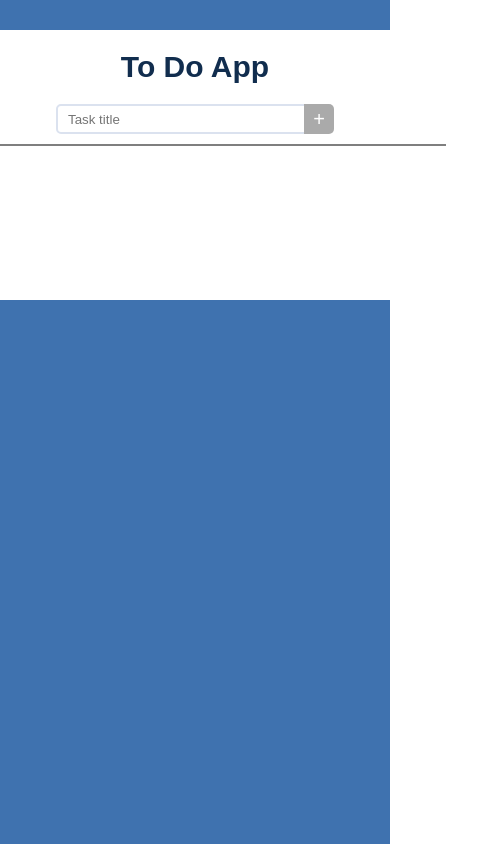
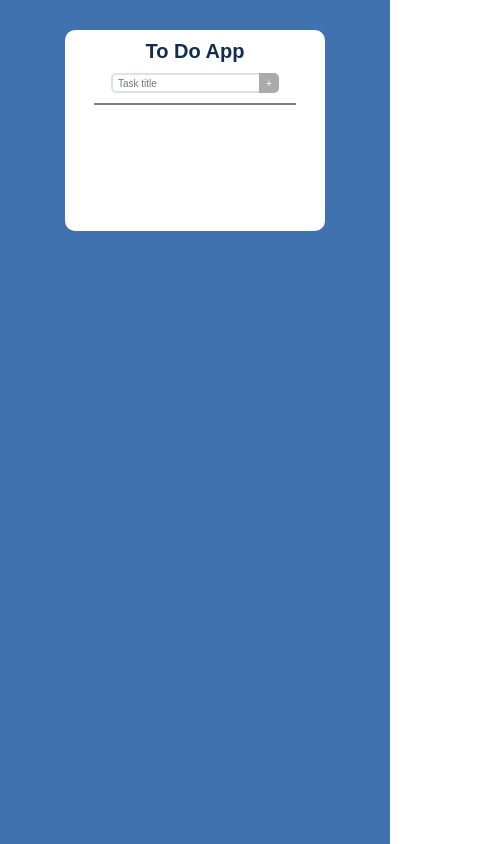
Before and after one commit to tlhalesebaeng/todo-list, a React (Vite) app in the folder todo-list/: page / in a window 390 px wide. Shown: the whole page, 495 px wide, since content can reach past the window. Built offline with nearby package versions, Linux system fonts and the light colour scheme.

Commit message:
responsiveness

```diff
--- a/todo-list/src/App.css
+++ b/todo-list/src/App.css
@@ -1,5 +1,4 @@
 main {
-    height: 100vh;
     width: 100%;
     background-color: #3F72AF;
     display: flex;
@@ -7,8 +6,17 @@ main {
     align-items: center;
 }
 
+.vp-height {
+    height: 100vh;
+}
+
+.normal-height {
+    height: 100%;
+    padding-bottom: 30px;
+}
+
 main section {
-    min-height: 230px;
+    min-height: 308px;
     height: fit-content;
     width: 500px;
     background-color: white;
@@ -72,3 +80,32 @@ hr {
     width: 100%;
     border: 1px solid rgba(0, 0, 0, 0.5);
 }
+
+@media (max-width: 650px) {
+    main section {
+        min-height: 181px;
+        width: 200px;
+        padding: 10px 30px;
+    }
+
+    .app-title {
+        font-size: 20px;
+    }
+
+    .add-task-container {
+        margin-top: 10px;
+    }
+
+    .add-task-container input{
+        width: 150px;
+        height: 20px;
+        font-size: 10px;
+        padding-left: 5px;
+    }
+
+    .add-task-container button {
+        width: 20px;
+        height: 20px;
+        font-size: 10px;
+    }
+}
--- a/todo-list/src/App.jsx
+++ b/todo-list/src/App.jsx
@@ -5,7 +5,6 @@ import Task from './components/Task';
 import { TaskContext } from './store/tasks-context';
 
 function App() {
-  //Todo: Change the tasks state to an app wide state because we need it on the task component
   const taskTitle = useRef();
   const [tasks, updateTasks] = useState([]);
 
@@ -36,7 +35,7 @@ function App() {
   };
 
   return (
-    <main>
+    <main className={tasks.length < 6 ? 'vp-height' : 'normal-height'}>
       <section>
         <h1 className='app-title'>To Do App</h1>
         <form className='add-task-container' onSubmit={handleAddTask}>
--- a/todo-list/src/components/Task.css
+++ b/todo-list/src/components/Task.css
@@ -16,6 +16,14 @@
 
 .task img {
     width: 15px;
+}
+
+.task-bin {
+    height: 15px;
+    min-width: 15px;
+    display: flex;
+    align-items: center;
+    justify-content: center;
 }
 
 .task img:hover{
@@ -63,3 +71,39 @@ input[type="checkbox"]:checked::after {
     font-size: 14px;
     color: #112D4E;
 }
+
+.task-title:focus {
+    background-color: white;
+    color: black;
+    outline: none;
+}
+
+@media (max-width: 650px) {
+    .task {
+        padding: 7px 7px;
+        margin-top: 5px;
+        margin-bottom: 5px;
+    }
+
+    input[type="checkbox"] {
+        width: 13px;
+        height: 13px;
+    }
+
+    input[type="checkbox"]:checked::after {
+        font-size: 7px;
+    }
+
+    .task-title {
+        font-size: 12px;
+    }
+
+    .task img {
+        width: 10px;
+    }
+
+    /* .task-bin {
+        height: 10px;
+        min-width: 10px;
+    } */
+}
--- a/todo-list/src/components/Task.jsx
+++ b/todo-list/src/components/Task.jsx
@@ -1,20 +1,37 @@
-import { useContext } from 'react';
+import { useContext, useState } from 'react';
 
 import { TaskContext } from '../store/tasks-context';
 import './Task.css';
 import binImg from '../assets/bin.png';
 
 export default function Task({ task }) {
-    const { tasks, removeTask } = useContext(TaskContext); //consume the context
-    console.log(tasks);
+    const { removeTask } = useContext(TaskContext); //consume the context
+    const [completed, updateCompleted] = useState(false);
 
     return (
         <div className='task'>
-            <input className='task-checkbox' type='checkbox' />
+            <input
+                onClick={() =>
+                    updateCompleted((prevState) => (!prevState)
+                )}
+                className='task-checkbox'
+                type='checkbox'
+            />
             <div className='task-title-container'>
-                <p className='task-title'>{task.title}</p>
+                <p
+                    className='task-title'
+                >{task.title}</p>
             </div>
-            <img onClick={() => removeTask(task.id)} src={binImg} alt='delete'/>
+            <div className='task-bin'>
+                {!completed &&
+                    <img
+                        onClick={() => removeTask(task.id)}
+                        src={binImg}
+                        alt='delete'
+                    />
+
+                }
+            </div>
         </div>
     );
 }
```
